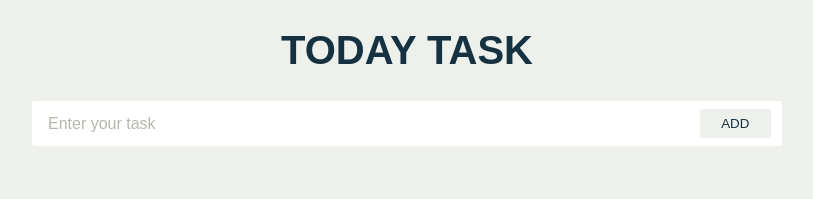
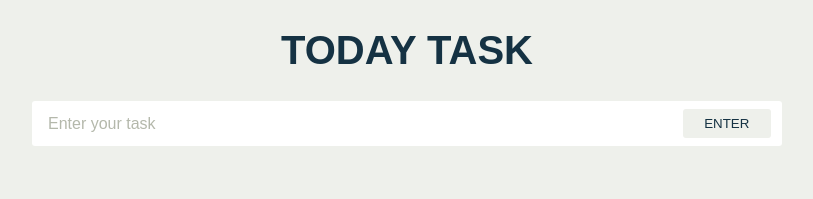
Before and after one commit to SutheeDev/TodayTask, a React (Vite) app in the folder client/: page / in a window 1280 px wide. Shown: the top 199 px of the page, without its empty margins (233-1046 px from the left). Built offline with nearby package versions, Linux system fonts and the light colour scheme.

Commit message:
created a new model.ts file and specified the task type / created allTask useState in App.tsx

```diff
--- a/client/src/App.tsx
+++ b/client/src/App.tsx
@@ -3,6 +3,7 @@ import InputField from "./components/InputField";
 
 const App: React.FC = () => {
   const [task, setTask] = useState<string>("");
+  const [allTask, setAllTask] = useState([]);
 
   return (
     <div className="app">
--- a/client/src/components/InputField.tsx
+++ b/client/src/components/InputField.tsx
@@ -10,9 +10,11 @@ const InputField = ({ task, setTask }: Props) => {
         type="input"
         placeholder="Enter your task"
         className="input__field"
+        value={task}
+        onChange={(e) => setTask(e.target.value)}
       />
       <button type="submit" className="input__btn">
-        Add
+        Enter
       </button>
     </form>
   );
--- /dev/null
+++ b/client/src/model.ts
@@ -0,0 +1,5 @@
+export interface Task {
+  id: number;
+  task: string;
+  isCompleted: boolean;
+}
```
